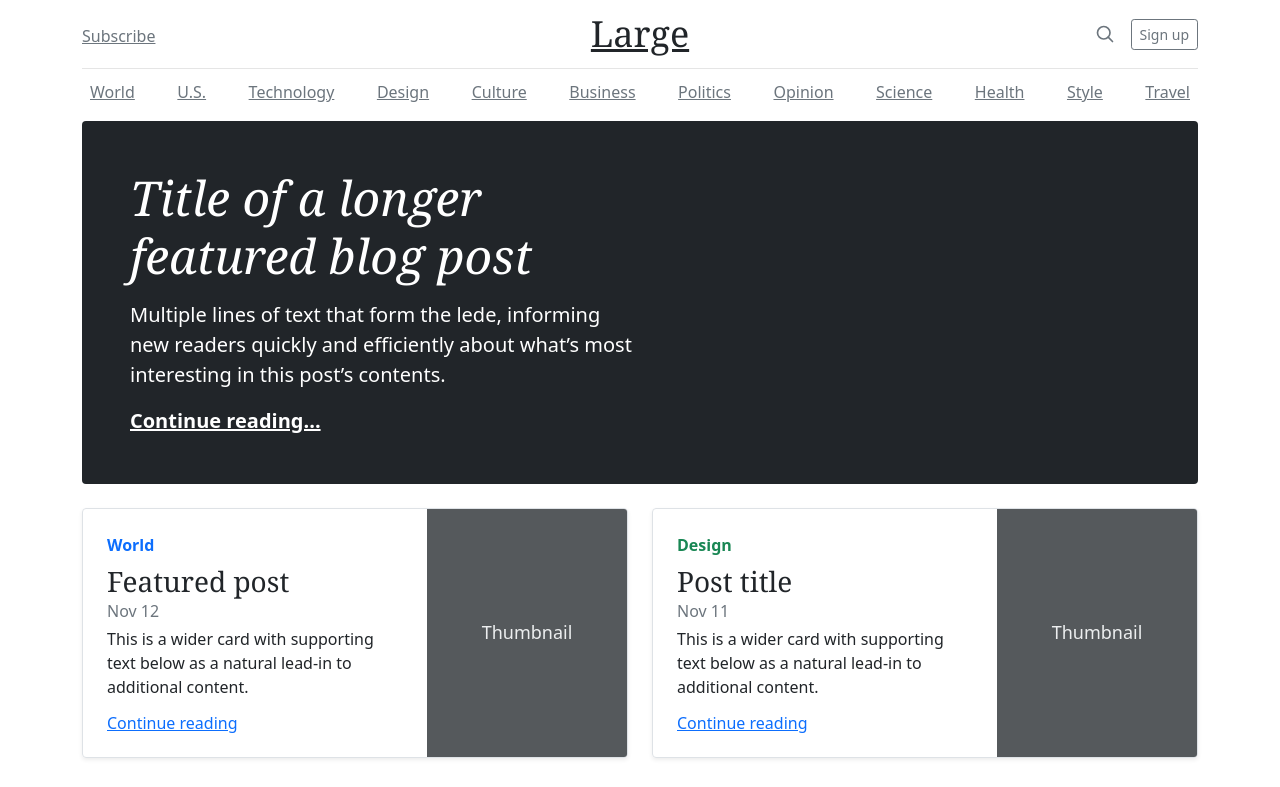
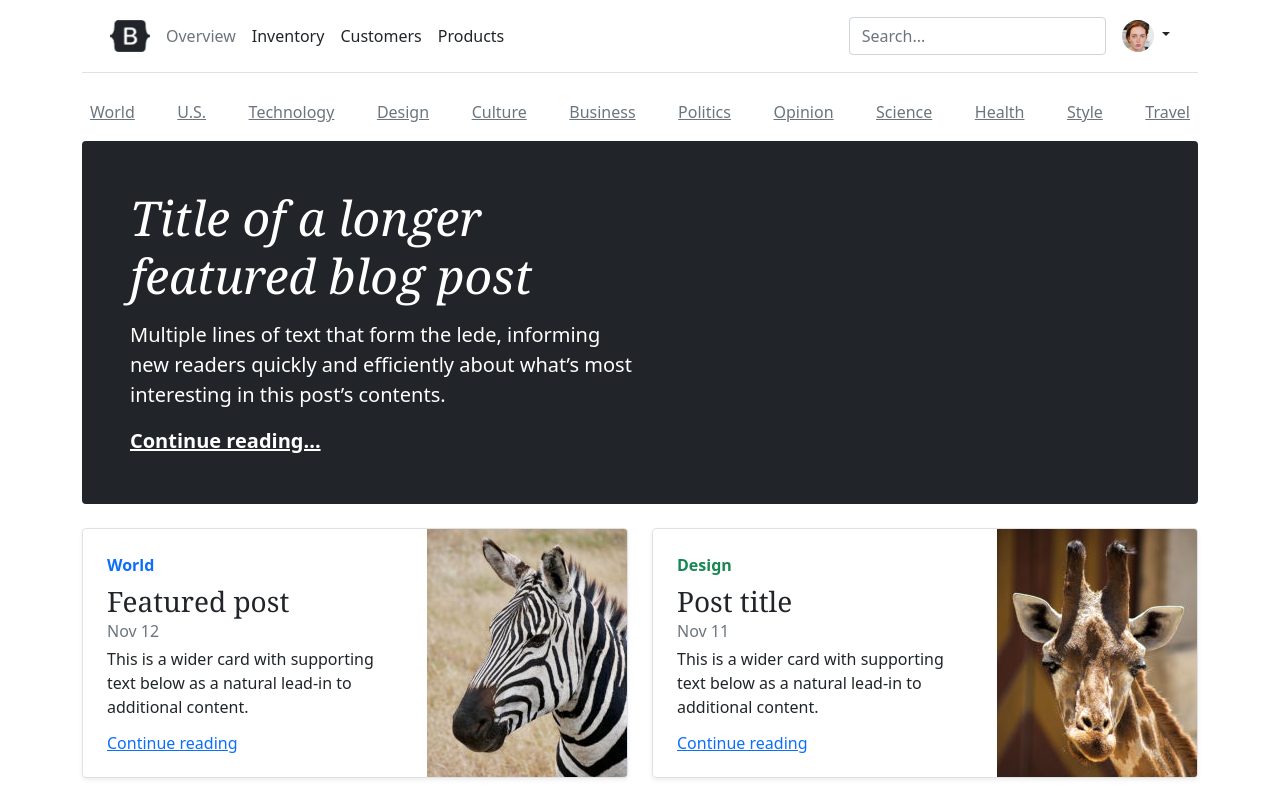
Before and after one commit to Czechitas-podklady-WEB/Cviceni-Rychlost-nacitani, a plain HTML site: page index.html in a window 1280 px wide. Shown: the top 787 px of the page. Drawn offline with nearby package versions, Linux system fonts and the light colour scheme; a web font is replaced by a local one.

Commit message:
Další prvky

```diff
--- a/index.html
+++ b/index.html
@@ -6,30 +6,46 @@
 	<meta name="viewport" content="width=device-width, initial-scale=1.0">
 	<title>Bootstrap</title>
 	<link href="styly/hlavni.css" rel="stylesheet">
+	<script src="https://cdn.jsdelivr.net/npm/@popperjs/core@2.10.2/dist/umd/popper.min.js"></script>
+	<script src="https://cdn.jsdelivr.net/npm/bootstrap@5.1.3/dist/js/bootstrap.min.js"></script>
 </head>
 
 <body>
 
 	<div class="container">
-		<header class="blog-header py-3">
-			<div class="row flex-nowrap justify-content-between align-items-center">
-				<div class="col-4 pt-1">
-					<a class="link-secondary" href="#">Subscribe</a>
-				</div>
-				<div class="col-4 text-center">
-					<a class="blog-header-logo text-dark" href="#">Large</a>
-				</div>
-				<div class="col-4 d-flex justify-content-end align-items-center">
-					<a class="link-secondary" href="#" aria-label="Search">
-						<svg xmlns="http://www.w3.org/2000/svg" width="20" height="20" fill="none" stroke="currentColor"
-							stroke-linecap="round" stroke-linejoin="round" stroke-width="2" class="mx-3" role="img"
-							viewBox="0 0 24 24">
-							<title>Search</title>
-							<circle cx="10.5" cy="10.5" r="7.5" />
-							<path d="M21 21l-5.2-5.2" />
-						</svg>
+		<header class="p-3 mb-3 border-bottom">
+			<div class="container">
+				<div class="d-flex flex-wrap align-items-center justify-content-center justify-content-lg-start">
+					<a href="/" class="d-flex align-items-center mb-2 mb-lg-0 text-dark text-decoration-none">
+						<img class="bi me-2" src="obrazky/bootstrap-logo.png" width="40" height="32" alt="Bootstrap">
 					</a>
-					<a class="btn btn-sm btn-outline-secondary" href="#">Sign up</a>
+
+					<ul class="nav col-12 col-lg-auto me-lg-auto mb-2 justify-content-center mb-md-0">
+						<li><a href="#" class="nav-link px-2 link-secondary">Overview</a></li>
+						<li><a href="#" class="nav-link px-2 link-dark">Inventory</a></li>
+						<li><a href="#" class="nav-link px-2 link-dark">Customers</a></li>
+						<li><a href="#" class="nav-link px-2 link-dark">Products</a></li>
+					</ul>
+
+					<form class="col-12 col-lg-auto mb-3 mb-lg-0 me-lg-3">
+						<input type="search" class="form-control" placeholder="Search..." aria-label="Search">
+					</form>
+
+					<div class="dropdown text-end">
+						<a href="#" class="d-block link-dark text-decoration-none dropdown-toggle" id="dropdownUser1"
+							data-bs-toggle="dropdown" aria-expanded="false">
+							<img src="obrazky/avatar.jpg" alt="mdo" width="32" height="32" class="rounded-circle">
+						</a>
+						<ul class="dropdown-menu text-small" aria-labelledby="dropdownUser1">
+							<li><a class="dropdown-item" href="#">New project...</a></li>
+							<li><a class="dropdown-item" href="#">Settings</a></li>
+							<li><a class="dropdown-item" href="#">Profile</a></li>
+							<li>
+								<hr class="dropdown-divider">
+							</li>
+							<li><a class="dropdown-item" href="#">Sign out</a></li>
+						</ul>
+					</div>
 				</div>
 			</div>
 		</header>
@@ -74,13 +90,7 @@
 						<a href="#" class="stretched-link">Continue reading</a>
 					</div>
 					<div class="col-auto d-none d-lg-block">
-						<svg class="bd-placeholder-img" width="200" height="250" xmlns="http://www.w3.org/2000/svg" role="img"
-							aria-label="Placeholder: Thumbnail" preserveAspectRatio="xMidYMid slice" focusable="false">
-							<title>Placeholder</title>
-							<rect width="100%" height="100%" fill="#55595c" /><text x="50%" y="50%" fill="#eceeef"
-								dy=".3em">Thumbnail</text>
-						</svg>
-
+						<img src="obrazky/zebra.jpg" width="200" height="250" alt="zebra">
 					</div>
 				</div>
 			</div>
@@ -95,13 +105,7 @@
 						<a href="#" class="stretched-link">Continue reading</a>
 					</div>
 					<div class="col-auto d-none d-lg-block">
-						<svg class="bd-placeholder-img" width="200" height="250" xmlns="http://www.w3.org/2000/svg" role="img"
-							aria-label="Placeholder: Thumbnail" preserveAspectRatio="xMidYMid slice" focusable="false">
-							<title>Placeholder</title>
-							<rect width="100%" height="100%" fill="#55595c" /><text x="50%" y="50%" fill="#eceeef"
-								dy=".3em">Thumbnail</text>
-						</svg>
-
+						<img src="obrazky/zirafa.jpg" width="200" height="250" alt="giraffe">
 					</div>
 				</div>
 			</div>
@@ -154,6 +158,7 @@
 						<dt>JavaScript (JS)</dt>
 						<dd>The programming language used to build advanced Web sites and applications</dd>
 					</dl>
+					<img src="obrazky/css.png" width="1920" height="1279" class="card-img mb-3" alt="cat">
 					<h2>Inline HTML elements</h2>
 					<p>HTML defines a long list of available inline tags, a complete list of which can be found on the <a
 							href="https://developer.mozilla.org/en-US/docs/Web/HTML/Element">Mozilla Developer Network</a>.</p>
@@ -239,6 +244,30 @@
 
 					<p>This is some additional paragraph placeholder content. It's a slightly shorter version of the other highly
 						repetitive body text used throughout.</p>
+
+					<div id="carouselExampleControls" class="carousel slide" data-bs-ride="carousel">
+						<div class="carousel-inner">
+							<div class="carousel-item active">
+								<img src="obrazky/drak-1.jpg" width="1920" height="1200" class="d-block w-100" alt="kite">
+							</div>
+							<div class="carousel-item">
+								<img src="obrazky/drak-2.jpg" width="1920" height="1200" class="d-block w-100" alt="family">
+							</div>
+							<div class="carousel-item">
+								<img src="obrazky/drak-3.jpg" width="1920" height="1200" class="d-block w-100" alt="kiteboarder">
+							</div>
+						</div>
+						<button class="carousel-control-prev" type="button" data-bs-target="#carouselExampleControls"
+							data-bs-slide="prev">
+							<span class="carousel-control-prev-icon" aria-hidden="true"></span>
+							<span class="visually-hidden">Previous</span>
+						</button>
+						<button class="carousel-control-next" type="button" data-bs-target="#carouselExampleControls"
+							data-bs-slide="next">
+							<span class="carousel-control-next-icon" aria-hidden="true"></span>
+							<span class="visually-hidden">Next</span>
+						</button>
+					</div>
 				</article>
 
 				<article class="blog-post">
--- a/styly/hlavni.css
+++ b/styly/hlavni.css
@@ -2,16 +2,6 @@
 @import 'https://fonts.googleapis.com/css?family=Playfair&#43;Display:700,900&amp;display=swap';
 @import 'blog.css';
 
-.bd-placeholder-img {
-	font-size: 1.125rem;
-	text-anchor: middle;
-	-webkit-user-select: none;
-	-moz-user-select: none;
-	user-select: none;
+img {
+	height: auto;
 }
-
-@media (min-width: 768px) {
-	.bd-placeholder-img-lg {
-		font-size: 3.5rem;
-	}
-}
```
Also changed, not shown: obrazky/avatar.jpg (added), obrazky/bootstrap-logo.png (added), obrazky/drak-1.jpg (added), obrazky/drak-2.jpg (added), obrazky/drak-3.jpg (added), obrazky/zebra.jpg (added), obrazky/zirafa.jpg (added), 1 other file.
